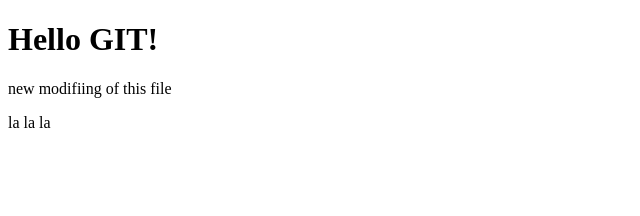
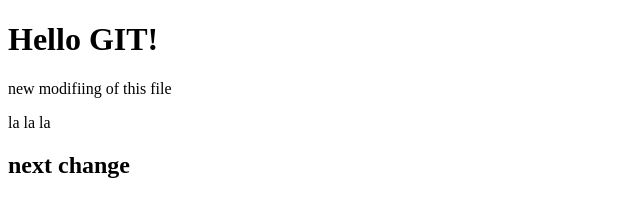
Before and after one commit to ViktorRV/firstTry, a plain HTML site: page index.html in a window 1280 px wide. Shown: the whole page, without its empty margins (0-640 px from the left). Drawn offline with Linux system fonts and the light colour scheme.

Commit message:
third change

```diff
--- a/index.html
+++ b/index.html
@@ -6,5 +6,6 @@
 		<h1>Hello GIT!</h1>
 		<p>new modifiing of this file</p>
 		<p>la la la</p>
+		<h2>next change</h2>
 	</body>
 </html>
```
